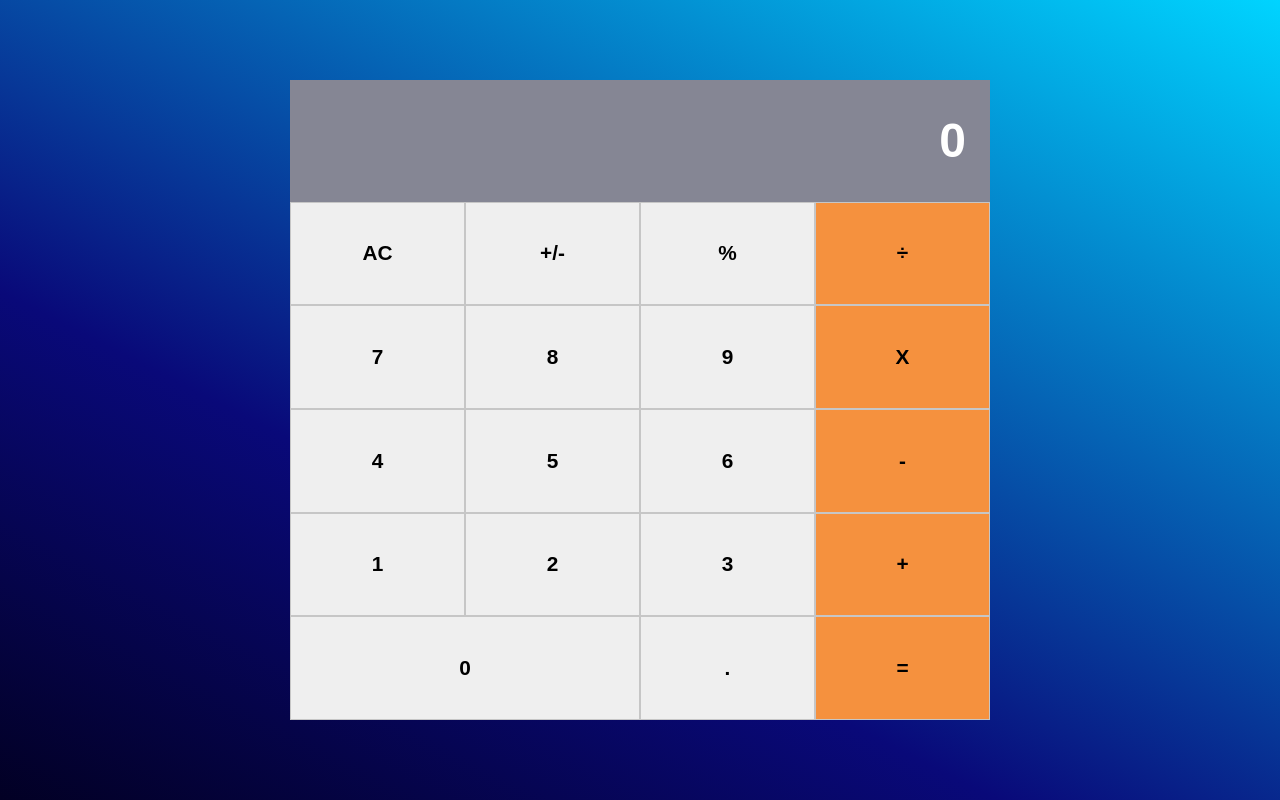
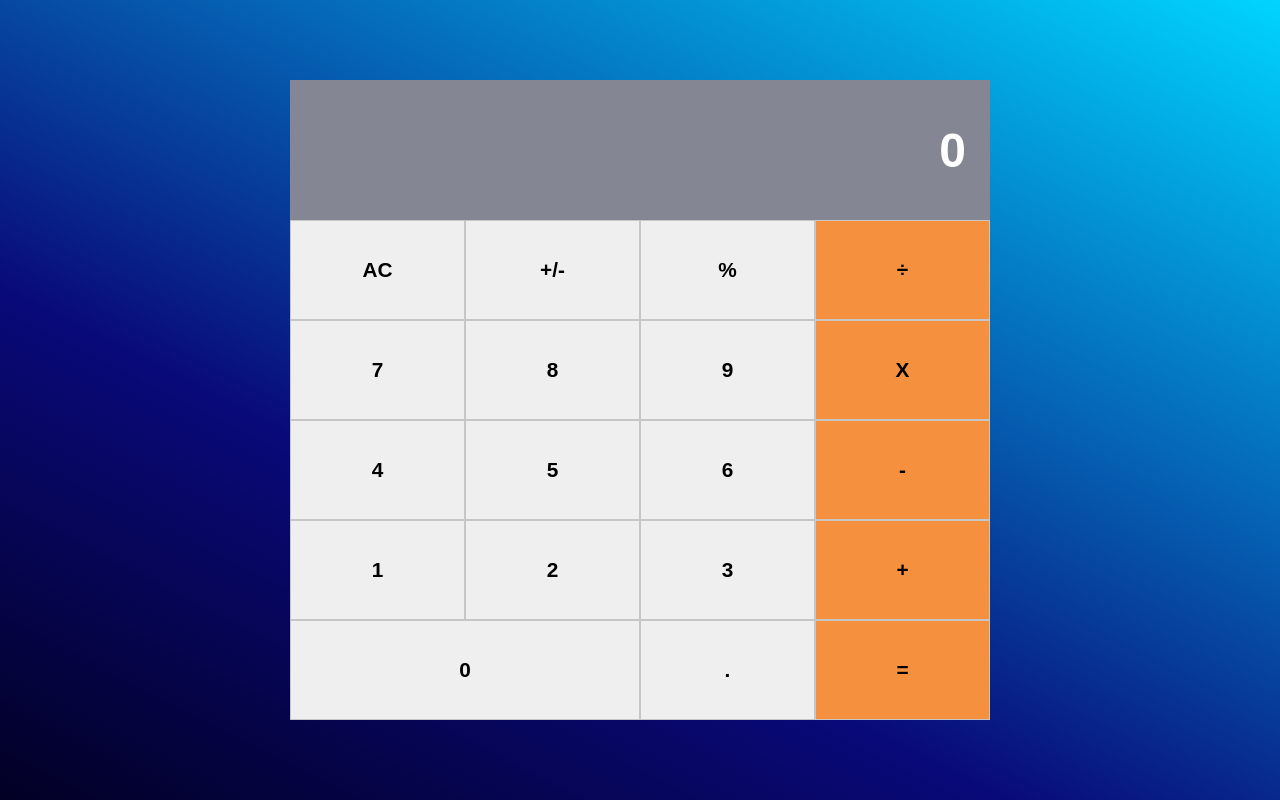
Before and after one commit to nicolasmarino99/react-calculator, a React (Create React App) app: page / in a window 1280 px wide. Built offline with nearby package versions, Linux system fonts and the light colour scheme.

Commit message:
mosify row height to 100

```diff
--- a/src/styles/ButtonPanel.scss
+++ b/src/styles/ButtonPanel.scss
@@ -1,7 +1,5 @@
 .ButtonPanel {
-  height: 100%;
-
   .row-container {
-    height: 20%;
+    height: 100px;
   }
 }
```
